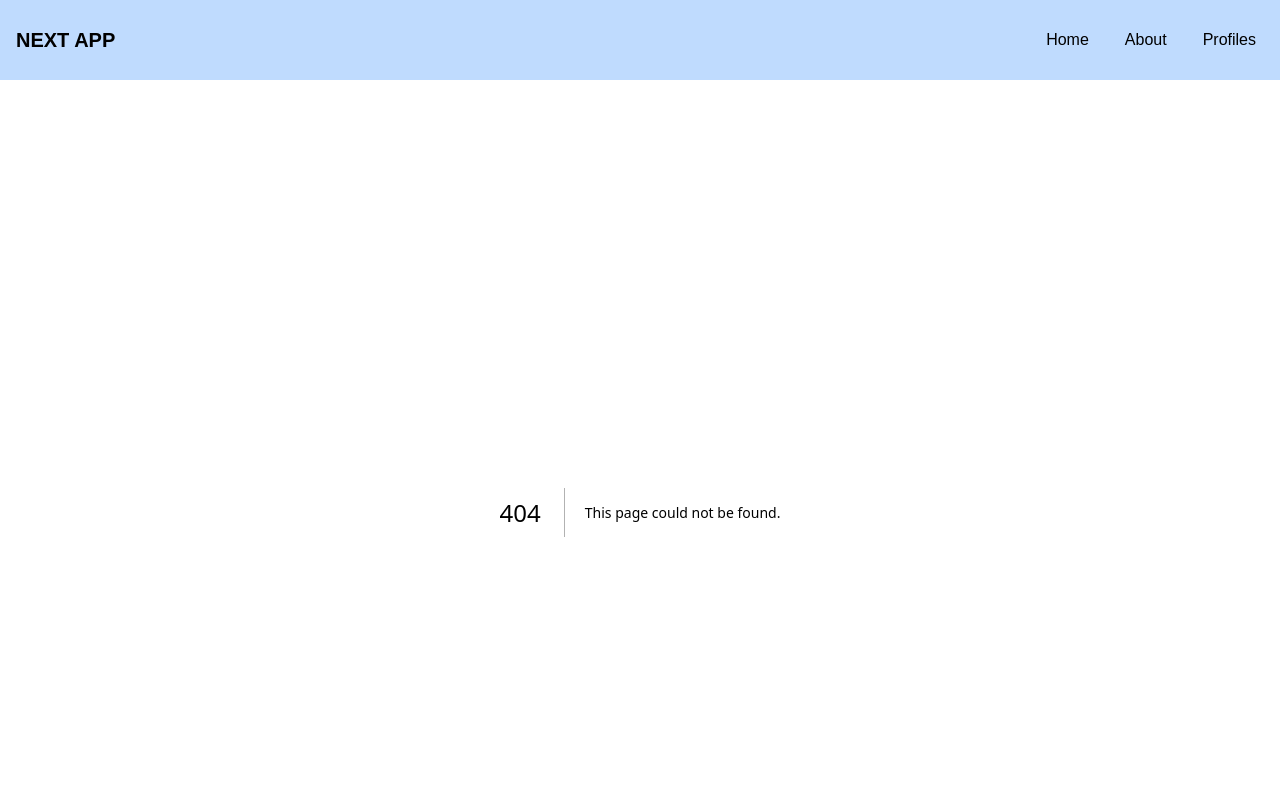
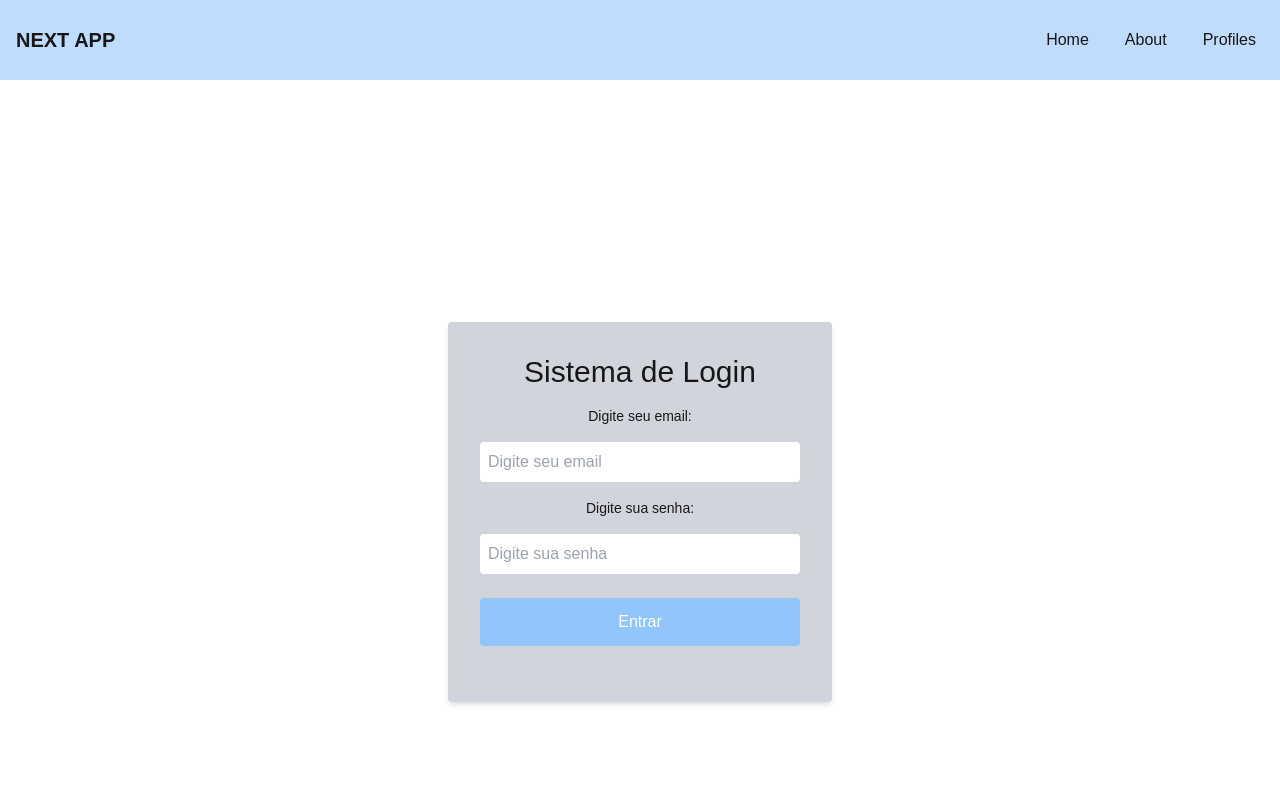
Before and after one commit to Gabii106/MyAppNext, a Next.js app: page /login in a window 1280 px wide. Before the commit this address had no page. Shown: the top 800 px of the page. Built offline with nearby package versions, Linux system fonts and the light colour scheme; no server answers.

Commit message:
autenticacao

```diff
--- /dev/null
+++ b/src/app/componets/logout.tsx
@@ -0,0 +1,29 @@
+"use client"
+
+import { signOut } from "firebase/auth"
+import { auth } from "../lib/firebaseconfig"
+import { useRouter } from "next/navigation"
+import { useAuth } from "../hooks/userAuth"
+
+export default function LogOut(){
+
+    const {user} = useAuth();
+    const router = useRouter();
+
+    const handleLogOut =async () => {
+        try {
+            await signOut(auth);
+            router.push('/');
+        } catch (error) {
+            console.error('Falha ao deslogar: ', error);
+        }
+    }
+
+    return(
+        <div className="flex items-center bg-gray-900 text-white gap-4">
+            <h5> Bem vindo: {user?.email} </h5>
+            <button onClick={handleLogOut}
+            className="rounded bg-red-500 text-white p-2">Sair</button>
+        </div>
+    )
+}
--- /dev/null
+++ b/src/app/hooks/userAuth.tsx
@@ -0,0 +1,22 @@
+import { useEffect, useState } from "react";
+import { auth } from "../lib/firebaseconfig";
+import { onAuthStateChanged  } from "firebase/auth";
+
+interface User{
+    uid: string;
+    email: string;
+}
+
+export const useAuth = () => {
+    const [user, setUser] = useState<User | null>(null);
+    const [loading, setLoading] = useState(true);
+
+    useEffect(() => {
+        const onsubscribe = onAuthStateChanged(auth, (user) => {
+            setUser(user ? {uid:user.uid, email: user.email || ''} : null)
+            setLoading(false)
+        });
+        return () => onsubscribe();
+    }, []);
+    return {user, loading};
+}
--- a/src/app/lib/firebaseconfig.tsx
+++ b/src/app/lib/firebaseconfig.tsx
@@ -1,5 +1,6 @@
 import { initializeApp } from "firebase/app";
 import { getFirestore } from "firebase/firestore";
+import { getAuth } from "firebase/auth";
 
 const firebaseconfig = {
     apiKey: process.env.NEXT_PUBLIC_FIREBASE_API_KEY,
@@ -12,5 +13,6 @@ const firebaseconfig = {
 
 const app = initializeApp(firebaseconfig);
 const firestore = getFirestore(app);
+const auth = getAuth(app);
 
-export {firestore}
+export {firestore, auth}
--- /dev/null
+++ b/src/app/login/page.tsx
@@ -0,0 +1,51 @@
+"use client"
+
+import { useState } from "react";
+import { useRouter } from "next/navigation";
+import { auth } from "../lib/firebaseconfig";
+import { signInWithEmailAndPassword } from "firebase/auth";
+
+export default function Login(){
+
+    const [email, setEmail] = useState('');
+    const [password, setPassword] = useState('');
+    const [error, setError] = useState('');
+    const router = useRouter();
+
+    const handleSubmit = async (e: React.FormEvent) => {
+        e.preventDefault();
+        setError('');
+        try{
+            await signInWithEmailAndPassword(auth, email, password);
+            router.push('/profiles/cadastrar')
+        } catch (err) {
+            const errorMessage = (err instanceof Error) ? err.message : "Erro ao autenticar";
+            setError(errorMessage);
+            router.push('/login');
+        }
+    }
+
+
+    return(
+        <div className="flex items-center justify-center h-screen">
+            <form onSubmit={handleSubmit} className="bg-gray-300 p-8 rounded shadow-md w-96">
+                <h2 className="text-3xl mx-4 text-center"> Sistema de Login </h2>
+
+                {error && <p className="text-red-500 p-4 text-center">{error}</p>}
+
+                <div className="mt-4 text-center">
+                    <label className="block text-sm">Digite seu email: </label>
+                    <input type="email" id="email" required placeholder="Digite seu email"
+                        value={email} onChange={(e) => setEmail(e.target.value)}
+                        className="mt-4 block w-full p-2 rounded "/>
+                    <label className="block text-sm mt-4">Digite sua senha: </label>
+                    <input type="password" id="password" required placeholder="Digite sua senha"
+                        value={password} onChange={(e) => setPassword(e.target.value)}
+                        className="mt-4 block w-full p-2 rounded"/>
+                </div>
+                <button type="submit" className="w-full my-6 bg-blue-300 text-white p-3 rounded">Entrar</button>
+            </form>
+        </div>
+
+    );
+}
--- a/src/app/profiles/cadastrar/listar/page.tsx
+++ b/src/app/profiles/cadastrar/listar/page.tsx
@@ -3,6 +3,10 @@
 import { firestore } from "../../../lib/firebaseconfig";
 import { useState, useEffect } from "react";
 import { collection, getDocs, updateDoc, deleteDoc, doc } from "firebase/firestore";
+import { useRouter } from "next/navigation";
+import { useAuth } from "@/app/hooks/userAuth";
+import LogOut from "@/app/componets/logout";
+
 
 interface Aluno {
     id: string;
@@ -13,6 +17,7 @@ interface Aluno {
 }
 
 const Listar = () => {
+
     const [formData, setFormData] = useState<Omit<Aluno, 'id'>>({
         nome: '',
         sobrenome: '',
@@ -21,6 +26,15 @@ const Listar = () => {
     });
     const [currentId, setCurrentId] = useState<string>('');
     const [alunos, setAlunos] = useState<Aluno[]>([]);
+
+    const { user, loading } = useAuth()
+    const router = useRouter();
+
+    useEffect(() => {
+        if (!loading && !user) {
+            router.push("/login");
+        }
+    }, [user, loading, router]);
 
     const fetchAlunos = async () => {
         try {
@@ -85,6 +99,8 @@ const Listar = () => {
     };
 
     return (
+        <>
+        <LogOut />
             <div className="w-full max-w-lg bg-white rounded-lg shadow-md p-4 mx-auto">
                 <h2 className="text-xl font-bold mb-4 text-center">Lista de Alunos</h2>
 
@@ -159,6 +175,7 @@ const Listar = () => {
                     </tbody>
                 </table>
             </div>
+        </>
     );
 };
 
--- a/src/app/profiles/cadastrar/page.tsx
+++ b/src/app/profiles/cadastrar/page.tsx
@@ -1,8 +1,11 @@
 "use client";
 
 import { firestore } from "../../lib/firebaseconfig";
-import { useState, FormEvent, ChangeEvent } from "react";
+import { useState, FormEvent, ChangeEvent, useEffect } from "react";
 import { collection, addDoc } from "firebase/firestore";
+import { useRouter } from "next/navigation";
+import { useAuth } from "@/app/hooks/userAuth";
+import LogOut from "@/app/componets/logout";
 
 interface Aluno {
     nome: string;
@@ -12,6 +15,17 @@ interface Aluno {
 }
 
 const Cadastro = () => {
+
+    const { user, loading } = useAuth()
+    const router = useRouter();
+
+    useEffect(() => {
+        if(!loading && !user){
+            router.push("/login");
+        }
+    }, [user, loading, router]);
+
+
     const [formData, setFormData] = useState<Aluno>({
         nome: '',
         sobrenome: '',
@@ -48,6 +62,8 @@ const Cadastro = () => {
     };
 
     return (
+        <>
+            <LogOut />
             <div className="min-h-screen w-full flex items-center justify-center bg-gray-400 p-8">
                 <form onSubmit={handleSubmit} className="w-full max-w-lg p-8 bg-white rounded-lg shadow-md">
                     <h2 className="text-xl font-bold mb-4 text-center">Cadastro de Aluno</h2>
@@ -119,6 +135,7 @@ const Cadastro = () => {
                     </div>
                 </form>
             </div>
+        </>
     );
 };
 
```
Lines whose indentation alone changed are shown as unchanged.
